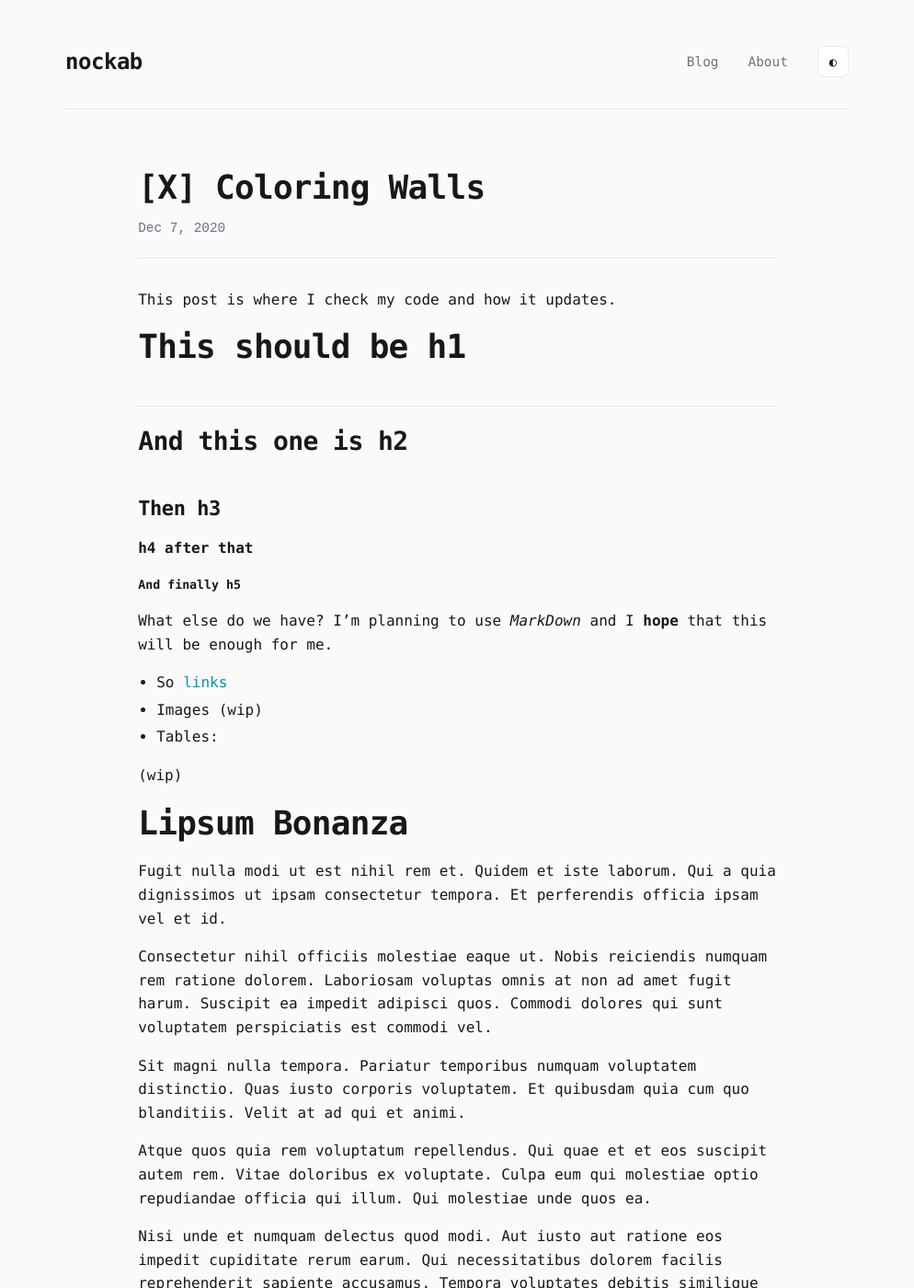
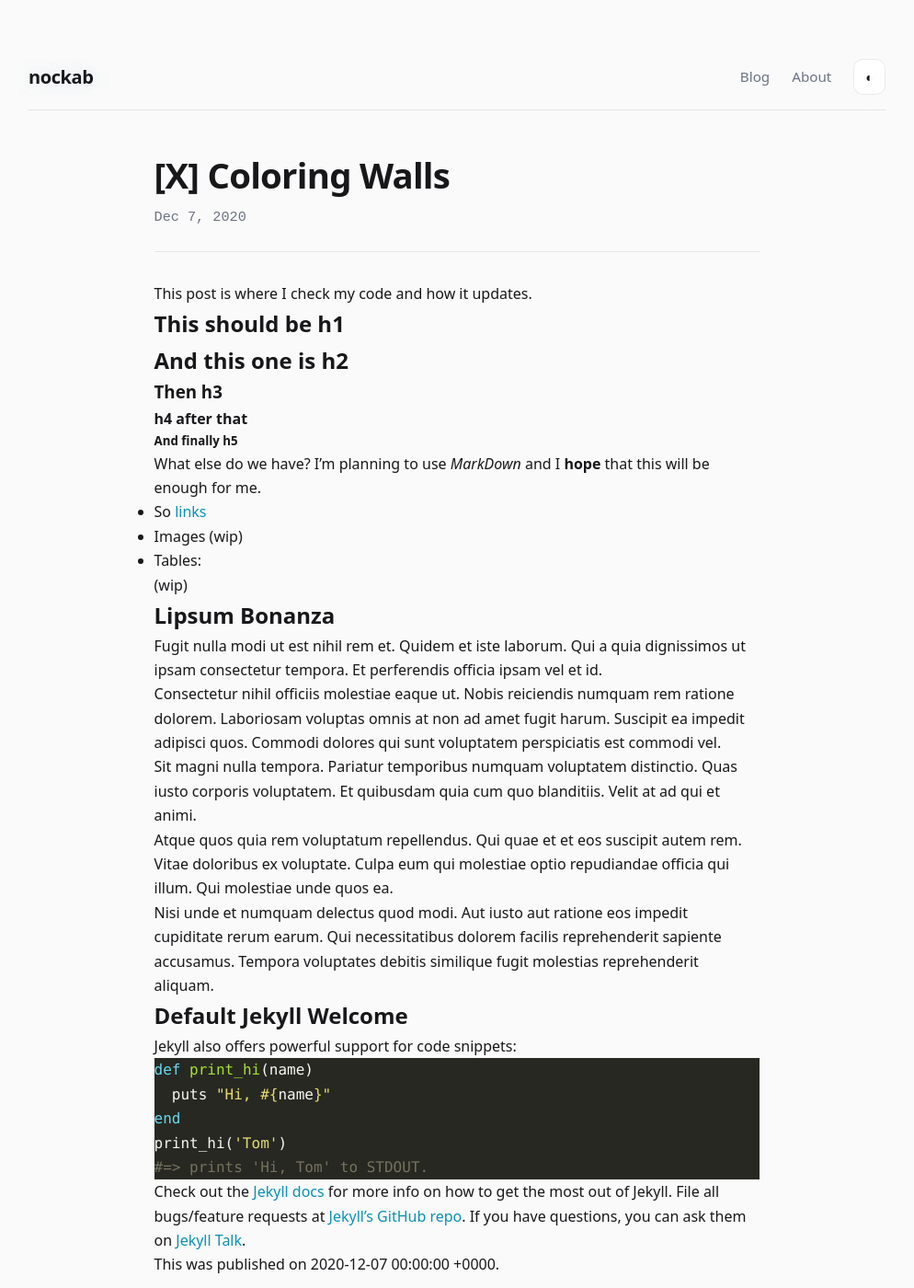
Before and after one commit to nockab/nockab.github.io, a Jekyll site: the page built from _posts/2020-12-07-coloring-walls.md, in a window 1280 px wide and 1400 px high. Shown: the whole window at 92% size, without its empty margins (143-1137 px from the left). Built offline with Jekyll 4.4.1, drawn with Linux system fonts in a browser that asks for light colours.

Commit message:
Update _general.scss
update

```diff
--- a/_sass/_general.scss
+++ b/_sass/_general.scss
@@ -1,13 +1,20 @@
-// Color scheme variables
+/* ==========================================================================
+   general.scss
+   ========================================================================== */
+
+/* Color scheme variables */
 :root {
   --bg: #0a0a0f;
-  --surface: #14141b;        // slightly calmer than before
-  --surface-2: #101017;      // for subtle header backdrop
+  --surface: #14141b;
+  --surface-2: #101017;
   --text: #e7e7ea;
   --text-muted: #a1a1aa;
   --accent: #22d3ee;
-  --border: rgba(255,255,255,0.08);
-  --shadow: 0 10px 30px rgba(0,0,0,0.25);
+  --accent-glow: rgba(34, 211, 238, 0.25);
+  --border: rgba(255, 255, 255, 0.08);
+  --hover: rgba(255, 255, 255, 0.04);
+
+  --shadow: 0 10px 30px rgba(0, 0, 0, 0.25);
 
   --radius: 14px;
   --radius-sm: 10px;
@@ -20,8 +27,8 @@
   --space-8: 2rem;
   --space-12: 3rem;
 
-  --content: 72ch;   // post width
-  --page: 980px;     // home width
+  --page: 980px;     /* page width for lists/pages */
+  --content: 72ch;   /* comfortable reading width */
 }
 
 [data-theme="light"] {
@@ -31,285 +38,366 @@
   --text: #18181b;
   --text-muted: #6b7280;
   --accent: #0891b2;
-  --border: rgba(0,0,0,0.08);
-  --shadow: 0 12px 28px rgba(0,0,0,0.08);
+  --accent-glow: rgba(8, 145, 178, 0.18);
+  --border: rgba(0, 0, 0, 0.08);
+  --hover: rgba(0, 0, 0, 0.03);
+
+  --shadow: 0 12px 28px rgba(0, 0, 0, 0.08);
 }
 
+/* Reset */
 * {
   margin: 0;
   padding: 0;
   box-sizing: border-box;
 }
 
+/* Base */
+html {
+  color-scheme: dark;
+}
+
+[data-theme="light"] html,
+html[data-theme="light"] {
+  color-scheme: light;
+}
+
 body {
-  font-family: 'Berkeley Mono', 'SF Mono', Monaco, 'Cascadia Code', 'Roboto Mono', Consolas, monospace;
+  /* Editorial-minimal: system UI for body, mono for code */
+  font-family: system-ui, -apple-system, Segoe UI, Roboto, Helvetica, Arial, sans-serif;
   background: var(--bg);
   color: var(--text);
-  line-height: 1.6;
-  transition: background 0.3s ease, color 0.3s ease;
+  line-height: 1.65;
   min-height: 100vh;
+
+  transition: background 0.25s ease, color 0.25s ease;
 }
 
-.container {
-  max-width: 900px;
-  margin: 0 auto;
-  padding: 3rem 1.5rem;
+code,
+pre,
+kbd,
+samp {
+  font-family: ui-monospace, SFMono-Regular, Menlo, Monaco, Consolas, "Liberation Mono", monospace;
 }
 
-header {
-  display: flex;
-  justify-content: space-between;
-  align-items: center;
-  margin-bottom: 4rem;
-  padding-bottom: 2rem;
-  border-bottom: 1px solid var(--border);
-}
-
-.site-title {
-  font-size: 1.5rem;
-  font-weight: 700;
-  letter-spacing: -0.02em;
-  color: var(--text);
-  text-shadow: 0 0 20px var(--accent-glow);
-}
-
-.container > header {
-  display: flex;
-  justify-content: space-between;
-  align-items: center;
-  margin-bottom: 4rem;
-  padding-bottom: 2rem;
-  border-bottom: 1px solid var(--border);
-}
-
-
-nav {
-  display: flex;
-  gap: 2rem;
-  align-items: center;
-
-  ul {
-    display: flex;
-    gap: 2rem;
-    align-items: center;
-    list-style: none;
-  }
-
-  a {
-    color: var(--text-muted);
-    text-decoration: none;
-    font-size: 0.9rem;
-    transition: all 0.2s ease;
-    position: relative;
-
-    &:hover {
-      color: var(--accent);
-      text-shadow: 0 0 10px var(--accent-glow);
-    }
-
-    &.active {
-      color: var(--accent);
-
-      &::after {
-        content: '←';
-        margin-left: 0.5rem;
-        opacity: 0.7;
-      }
-    }
-  }
-}
-
-.theme-toggle {
-  background: var(--surface);
-  border: 1px solid var(--border);
-  color: var(--text);
-  padding: 0.5rem 0.75rem;
-  border-radius: 6px;
-  cursor: pointer;
-  font-family: inherit;
-  font-size: 0.85rem;
-  transition: all 0.2s ease;
-
-  &:hover {
-    border-color: var(--accent);
-    box-shadow: 0 0 10px var(--accent-glow);
-  }
+/* Layout container */
+.container {
+  max-width: var(--page);
+  margin: 0 auto;
+  padding: var(--space-12) var(--space-6);
 }
 
 main {
   min-height: 60vh;
 }
 
+/* Links */
 a {
   color: var(--accent);
   text-decoration: none;
-  transition: color 0.2s ease;
-
-  &:hover {
-    color: var(--text);
-  }
+  transition: color 0.15s ease;
 }
 
-h1, h2, h3 {
-  margin-bottom: 1rem;
-  margin-top: 2rem;
-  line-height: 1.3;
-  font-weight: 600;
+a:hover {
   color: var(--text);
-  letter-spacing: -0.02em;
-
-  &:first-child {
-    margin-top: 0;
-  }
 }
 
-h1 {
-  font-size: 2.25rem;
+/* Focus styles */
+:focus-visible {
+  outline: 2px solid color-mix(in srgb, var(--accent) 70%, transparent);
+  outline-offset: 3px;
+  border-radius: 8px;
 }
 
-h2 {
-  font-size: 1.75rem;
+/* --------------------------------------------------------------------------
+   Site header / top nav
+   IMPORTANT: do NOT style all <header>. This targets:
+   - .site-header if you add it
+   - or the first header directly under .container (your suggests)
+   -------------------------------------------------------------------------- */
+
+.site-header,
+.container > header {
+  position: sticky;
+  top: 0;
+  z-index: 50;
+
+  display: flex;
+  justify-content: space-between;
+  align-items: center;
+
+  padding: var(--space-4) 0;
+  margin-bottom: var(--space-12);
+
+  border-bottom: 1px solid var(--border);
+  background: color-mix(in srgb, var(--bg) 80%, transparent);
+  backdrop-filter: blur(10px);
 }
 
-h3 {
-  font-size: 1.375rem;
+.site-title {
+  font-weight: 750;
+  letter-spacing: -0.02em;
+  color: var(--text);
+  text-shadow: 0 0 20px var(--accent-glow);
+  font-size: 1.25rem;
 }
 
-p {
-  margin-bottom: 1rem;
+nav {
+  display: flex;
+  gap: var(--space-6);
+  align-items: center;
 }
+
+nav ul {
+  display: flex;
+  gap: var(--space-6);
+  align-items: center;
+  list-style: none;
+}
+
+nav a {
+  color: var(--text-muted);
+  font-size: 0.95rem;
+  position: relative;
+  transition: color 0.15s ease, text-shadow 0.15s ease;
+}
+
+nav a:hover {
+  color: var(--accent);
+  text-shadow: 0 0 10px var(--accent-glow);
+}
+
+nav a.active {
+  color: var(--accent);
+}
+
+nav a.active::after {
+  content: "←";
+  margin-left: 0.5rem;
+  opacity: 0.7;
+}
+
+/* Theme toggle button */
+.theme-toggle {
+  background: var(--surface);
+  border: 1px solid var(--border);
+  color: var(--text);
+  padding: 0.55rem 0.75rem;
+  border-radius: var(--radius-sm);
+  cursor: pointer;
+  font-family: inherit;
+  font-size: 0.9rem;
+  transition: border-color 0.15s ease, box-shadow 0.15s ease, transform 0.15s ease;
+}
+
+.theme-toggle:hover {
+  border-color: color-mix(in srgb, var(--accent) 55%, var(--border));
+  box-shadow: 0 0 12px var(--accent-glow);
+  transform: translateY(-1px);
+}
+
+/* --------------------------------------------------------------------------
+   Global typography defaults
+   -------------------------------------------------------------------------- */
 
 img {
   max-width: 100%;
   height: auto;
+  border-radius: var(--radius-sm);
 }
 
 hr {
   background: var(--border);
   height: 1px;
   border: 0;
-  margin: 2rem 0;
+  margin: var(--space-8) 0;
 }
 
 blockquote {
-  padding: 1rem 1.5rem;
-  margin: 1.5rem 0;
+  padding: 1rem 1.25rem;
   background: var(--surface);
+  border: 1px solid var(--border);
   border-left: 3px solid var(--accent);
-  font-style: italic;
+  border-radius: var(--radius);
   color: var(--text-muted);
 }
 
-footer {
-  margin-top: 4rem;
-  padding-top: 2rem;
-  border-top: 1px solid var(--border);
-  text-align: center;
-  color: var(--text-muted);
-  font-size: 0.85rem;
-}
+/* --------------------------------------------------------------------------
+   Post page layout + intentional “prose” typography
+   -------------------------------------------------------------------------- */
 
-@media (max-width: 640px) {
-  .container {
-    padding: 2rem 1rem;
-  }
-
-  header {
-    flex-direction: column;
-    gap: 1.5rem;
-    align-items: flex-start;
-  }
-
-  nav {
-    gap: 1.5rem;
-    flex-wrap: wrap;
-
-    ul {
-      gap: 1.5rem;
-    }
-  }
-
-  .site-title {
-    font-size: 1.25rem;
-  }
-
-  h1 {
-    font-size: 1.875rem;
-  }
-
-  h2 {
-    font-size: 1.5rem;
-  }
-}
 #post {
-  max-width: 72ch;
+  max-width: var(--content);
   margin: 0 auto;
 }
 
+/* Post page header (not the site header) */
 #post .post-header {
-  display: block;
-  margin-bottom: 2rem;
-  padding-bottom: 1.25rem;
+  display: block; /* overrides any flex that might leak in */
+  margin-bottom: var(--space-8);
+  padding-bottom: var(--space-6);
   border-bottom: 1px solid var(--border);
 }
 
 #post .post-title {
   margin: 0;
+  font-weight: 780;
+  letter-spacing: -0.02em;
   line-height: 1.15;
+  font-size: clamp(2rem, 3vw, 2.6rem);
 }
 
 #post .post-date {
-  margin-top: 0.75rem;
+  margin-top: var(--space-3);
+  color: var(--text-muted);
+  font-size: 0.95rem;
+}
+
+/* Prose rhythm engine: wrap content with <div class="prose">{{ content }}</div>
+   If you don’t add .prose, your content will still render,
+   but .prose is where the “designed” feeling comes from. */
+.prose {
+  font-size: 1.05rem;
+}
+
+/* consistent spacing between blocks */
+.prose > * + * {
+  margin-top: 1rem;
+}
+
+/* Headings (big upgrade vs. ad-hoc margins) */
+.prose h1,
+.prose h2,
+.prose h3 {
+  letter-spacing: -0.02em;
+  color: var(--text);
+  line-height: 1.25;
+}
+
+.prose h2,
+.prose h3 {
+  margin-top: 2.5rem;
+  margin-bottom: 0.75rem;
+}
+
+.prose h2 {
+  padding-top: 1.25rem;
+  border-top: 1px solid var(--border);
+  font-size: 1.55rem;
+}
+
+.prose h3 {
+  font-size: 1.25rem;
+}
+
+/* Paragraphs */
+.prose p {
+  color: var(--text);
+}
+
+/* Lists: reset removed indentation, so we put it back only in prose */
+.prose ul,
+.prose ol {
+  padding-left: 1.25rem;
+}
+
+.prose li + li {
+  margin-top: 0.25rem;
+}
+
+/* Inline code + code blocks */
+.prose code {
+  background: color-mix(in srgb, var(--surface) 85%, transparent);
+  border: 1px solid var(--border);
+  border-radius: 8px;
+  padding: 0.1em 0.35em;
+  font-size: 0.95em;
+}
+
+.prose pre {
+  padding: 1rem 1.25rem;
+  background: var(--surface);
+  border: 1px solid var(--border);
+  border-radius: var(--radius);
+  box-shadow: var(--shadow);
+  overflow-x: auto;
+  line-height: 1.45;
+}
+
+/* Code inside pre should not look like inline code */
+.prose pre code {
+  border: 0;
+  padding: 0;
+  background: transparent;
+}
+
+/* Tables (optional but helpful) */
+.prose table {
+  width: 100%;
+  border-collapse: collapse;
+  background: var(--surface);
+  border: 1px solid var(--border);
+  border-radius: var(--radius);
+  overflow: hidden;
+}
+
+.prose th,
+.prose td {
+  padding: 0.75rem 0.9rem;
+  border-bottom: 1px solid var(--border);
+  text-align: left;
+}
+
+.prose th {
+  color: var(--text);
+  background: color-mix(in srgb, var(--surface-2) 75%, transparent);
+  font-weight: 700;
+}
+
+.prose tr:last-child td {
+  border-bottom: 0;
+}
+
+/* Footnotes / small text */
+.prose small,
+.prose .muted {
+  color: var(--text-muted);
+}
+
+/* --------------------------------------------------------------------------
+   Footer
+   -------------------------------------------------------------------------- */
+
+footer {
+  margin-top: var(--space-12);
+  padding-top: var(--space-8);
+  border-top: 1px solid var(--border);
+  text-align: center;
   color: var(--text-muted);
   font-size: 0.9rem;
 }
 
-/* The magic: consistent vertical rhythm inside post content */
-#post .post-content {
-  > * + * {
-    margin-top: 1rem;
+/* --------------------------------------------------------------------------
+   Responsive
+   -------------------------------------------------------------------------- */
+@media (max-width: 640px) {
+  .container {
+    padding: var(--space-8) var(--space-4);
   }
 
-  h2, h3 {
-    margin-top: 2.5rem;
-    margin-bottom: 0.75rem;
+  .site-header,
+  .container > header {
+    flex-direction: column;
+    align-items: flex-start;
+    gap: var(--space-4);
   }
 
-  h2 {
-    border-top: 1px solid var(--border);
-    padding-top: 1.25rem;
+  nav ul {
+    gap: var(--space-4);
+    flex-wrap: wrap;
   }
 
-  /* Lists need indentation + spacing (your reset removed it) */
-  ul, ol {
-    padding-left: 1.25rem;
-  }
-
-  li + li {
-    margin-top: 0.25rem;
-  }
-
-  /* Code blocks feel better with padding + border */
-  pre {
-    padding: 1rem 1.25rem;
-    background: var(--surface);
-    border: 1px solid var(--border);
-    border-radius: 10px;
-    overflow-x: auto;
-    line-height: 1.45;
-  }
-
-  code {
-    background: var(--surface);
-    border: 1px solid var(--border);
-    border-radius: 6px;
-    padding: 0.1em 0.35em;
-    font-size: 0.95em;
-  }
-
-  pre code {
-    border: 0;
-    padding: 0;
-    background: transparent;
+  .prose {
+    font-size: 1rem;
   }
 }
```
